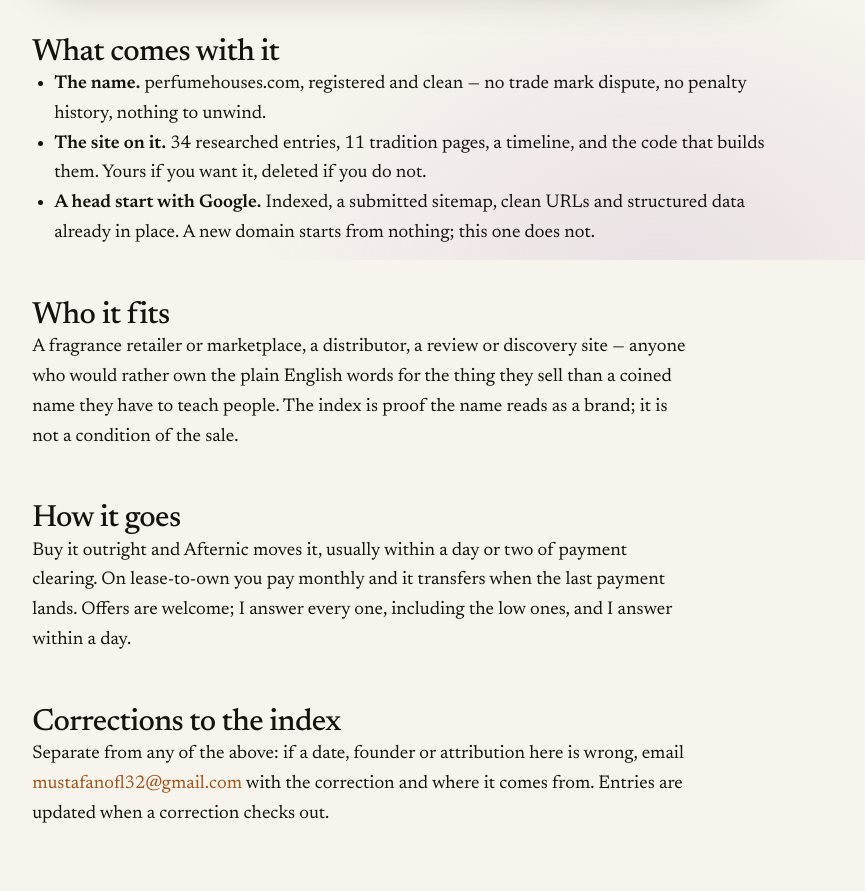
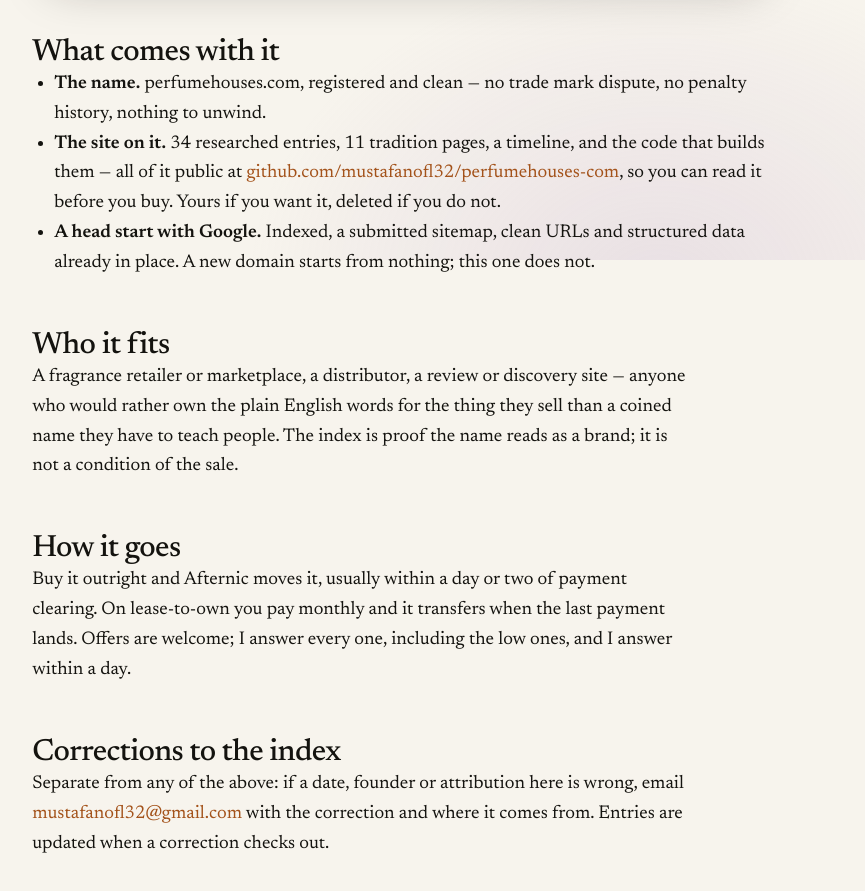
Before and after one commit to mustafanofl32/perfumehouses-com, a plain HTML site: page acquire.html in a window 1280 px wide. Shown: the part 860-1751 px from the top of the page, without its empty margins (19-884 px from the left). Drawn offline with nearby package versions, Linux system fonts and the light colour scheme.

Commit message:
Point the sale page at the public repo
A buyer can now read the whole thing before paying for it, which is the
argument the site is making anyway.

```diff
--- a/acquire.html
+++ b/acquire.html
@@ -69,7 +69,7 @@
       <h2>What comes with it</h2>
       <ul>
         <li><strong>The name.</strong> perfumehouses.com, registered and clean — no trade mark dispute, no penalty history, nothing to unwind.</li>
-        <li><strong>The site on it.</strong> 34 researched entries, 11 tradition pages, a timeline, and the code that builds them. Yours if you want it, deleted if you do not.</li>
+        <li><strong>The site on it.</strong> 34 researched entries, 11 tradition pages, a timeline, and the code that builds them &mdash; all of it public at <a href="https://github.com/mustafanofl32/perfumehouses-com" rel="noopener">github.com/mustafanofl32/perfumehouses-com</a>, so you can read it before you buy. Yours if you want it, deleted if you do not.</li>
         <li><strong>A head start with Google.</strong> Indexed, a submitted sitemap, clean URLs and structured data already in place. A new domain starts from nothing; this one does not.</li>
       </ul>
 
```
